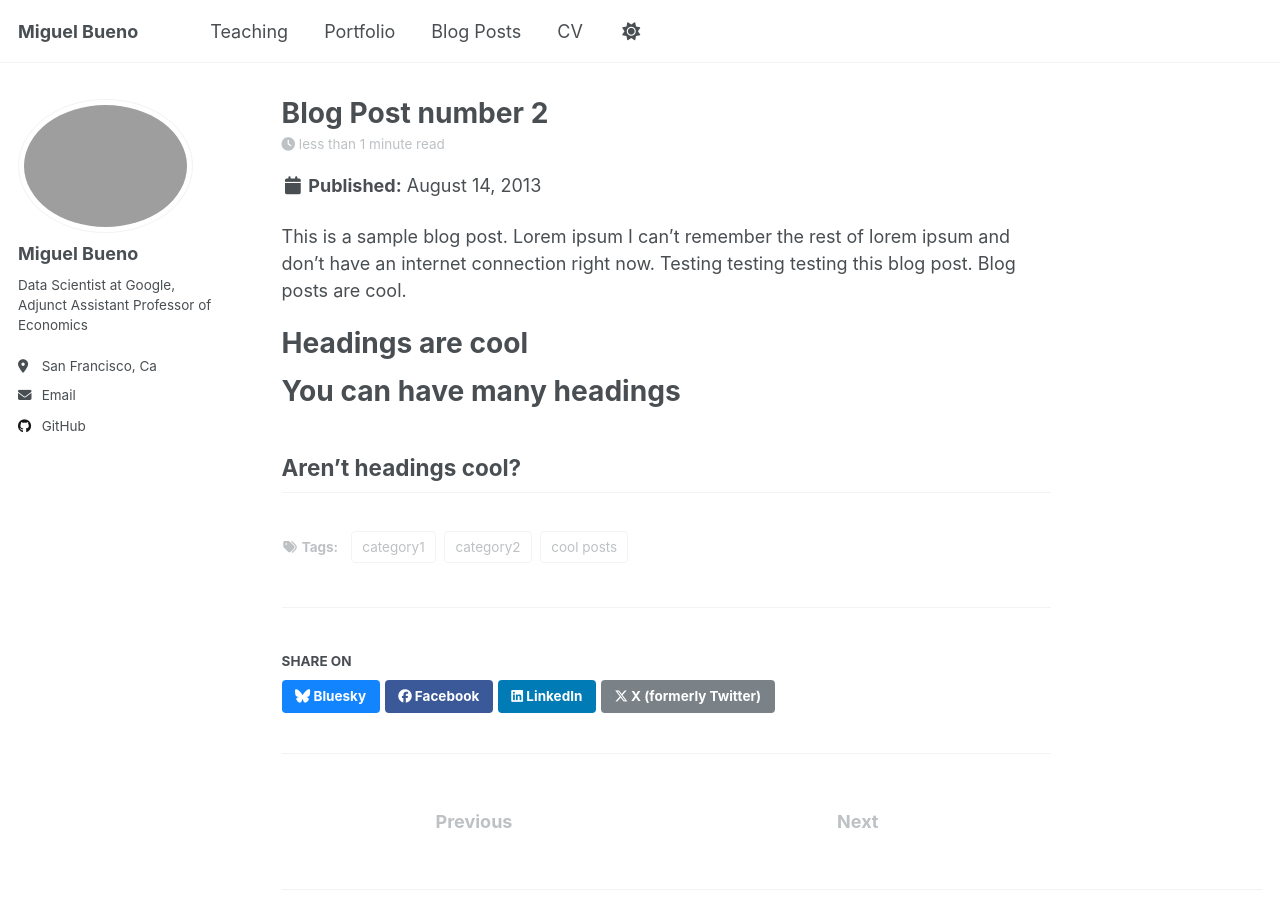
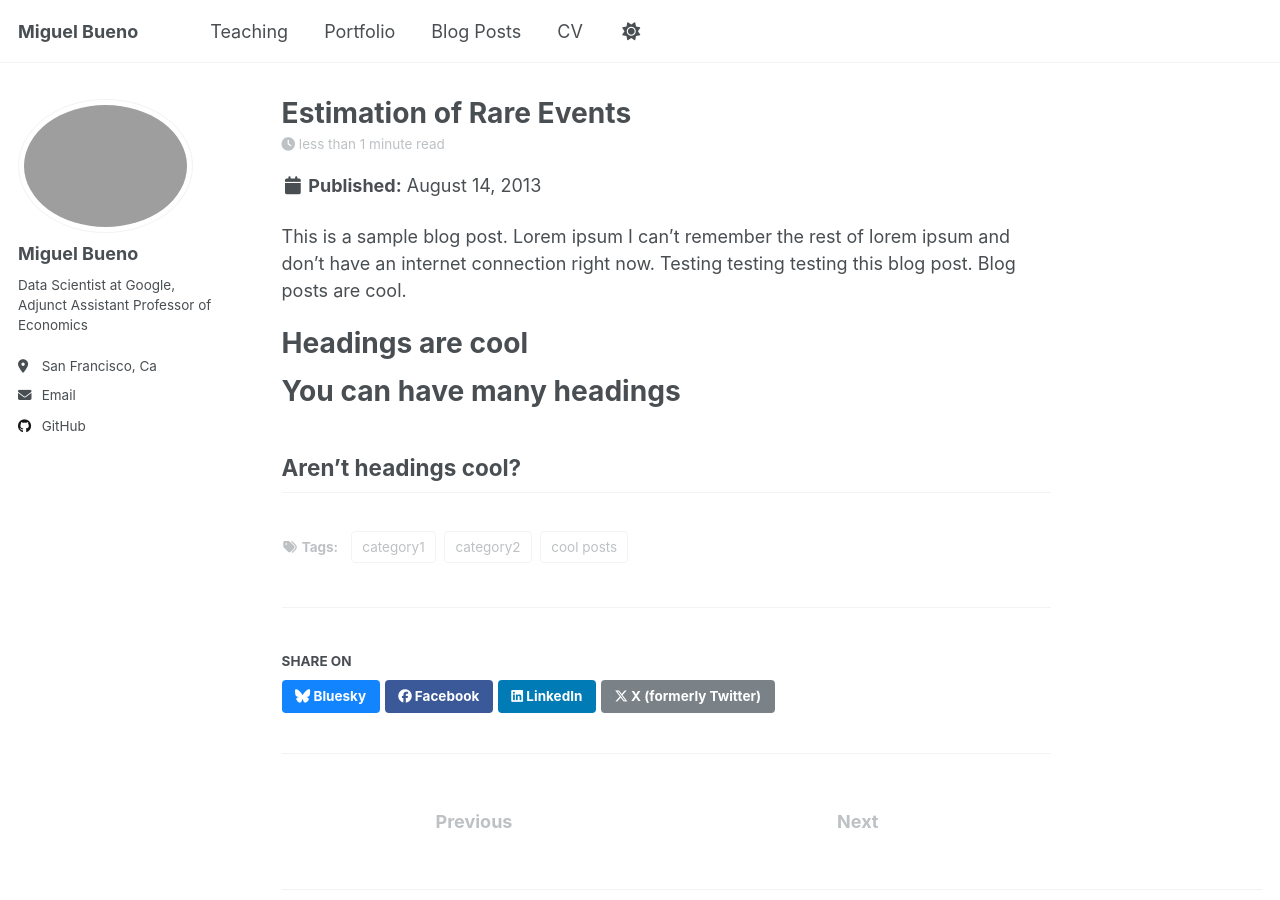
Before and after one commit to miguelbuenogoogle/miguelbuenogoogle.github.io, a Jekyll site: the page built from _posts/2013-08-14-blog-post-2.md, in a window 1280 px wide and 900 px high. Built offline with Jekyll 4.4.1, drawn with Linux system fonts in a browser that asks for light colours.

Commit message:
Update 2013-08-14-blog-post-2.md

```diff
--- a/_posts/2013-08-14-blog-post-2.md
+++ b/_posts/2013-08-14-blog-post-2.md
@@ -1,5 +1,5 @@
 ---
-title: 'Blog Post number 2'
+title: 'Estimation of Rare Events'
 date: 2013-08-14
 permalink: /posts/2013/08/blog-post-2/
 tags:
```
